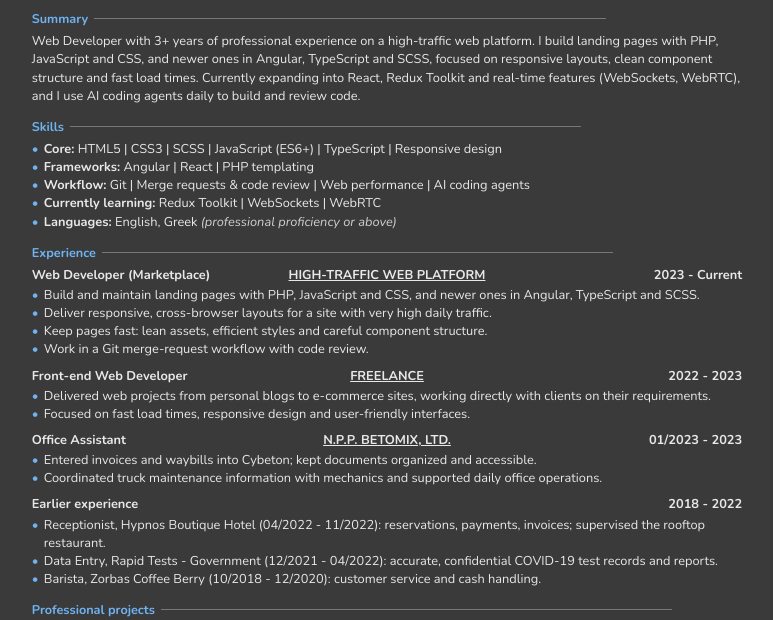
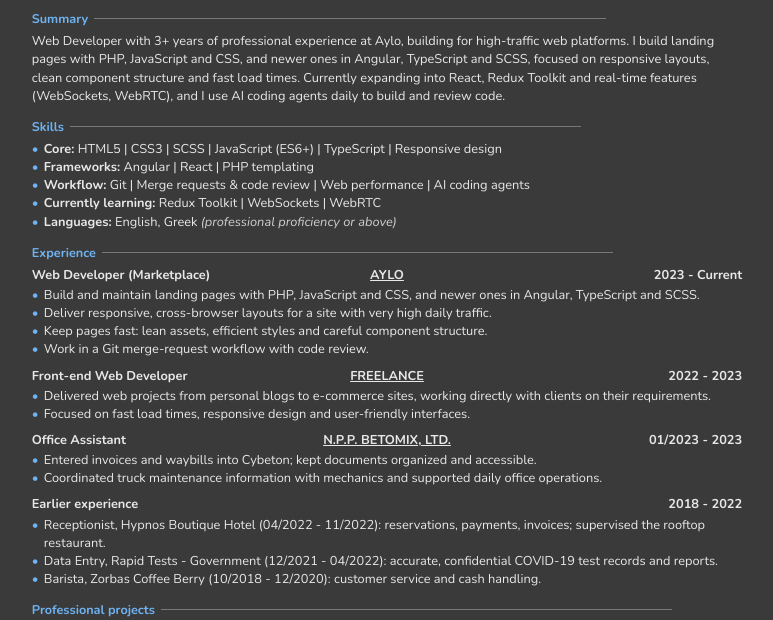
Before and after one commit to TbagHop/portfolio, a plain HTML site: page cv-source/cv.html in a window 1280 px wide. Shown: the part 98-718 px from the top of the page, without its empty margins (21-794 px from the left). Drawn offline with nearby package versions, Linux system fonts and the light colour scheme.

Commit message:
Name Aylo as current employer on CV and portfolio
Co-Authored-By: Claude Opus 5.5 <noreply@anthropic.com>

```diff
--- a/cv-source/cv.html
+++ b/cv-source/cv.html
@@ -49,7 +49,7 @@
   </p>
 
   <h2>Summary</h2>
-  <p>Web Developer with 3+ years of professional experience on a high-traffic web platform. I build landing pages with PHP, JavaScript and CSS, and newer ones in Angular, TypeScript and SCSS, focused on responsive layouts, clean component structure and fast load times. Currently expanding into React, Redux Toolkit and real-time features (WebSockets, WebRTC), and I use AI coding agents daily to build and review code.</p>
+  <p>Web Developer with 3+ years of professional experience at Aylo, building for high-traffic web platforms. I build landing pages with PHP, JavaScript and CSS, and newer ones in Angular, TypeScript and SCSS, focused on responsive layouts, clean component structure and fast load times. Currently expanding into React, Redux Toolkit and real-time features (WebSockets, WebRTC), and I use AI coding agents daily to build and review code.</p>
 
   <h2>Skills</h2>
   <ul>
@@ -62,7 +62,7 @@
 
   <h2>Experience</h2>
   <div class="job">
-    <div class="job-head"><span>Web Developer (Marketplace)</span><span class="org">High-traffic web platform</span><span class="date">2023 - Current</span></div>
+    <div class="job-head"><span>Web Developer (Marketplace)</span><span class="org">Aylo</span><span class="date">2023 - Current</span></div>
     <ul>
       <li>Build and maintain landing pages with PHP, JavaScript and CSS, and newer ones in Angular, TypeScript and SCSS.</li>
       <li>Deliver responsive, cross-browser layouts for a site with very high daily traffic.</li>
```
Also changed, not shown: index.html (+3 -3 lines), 1 other file.
